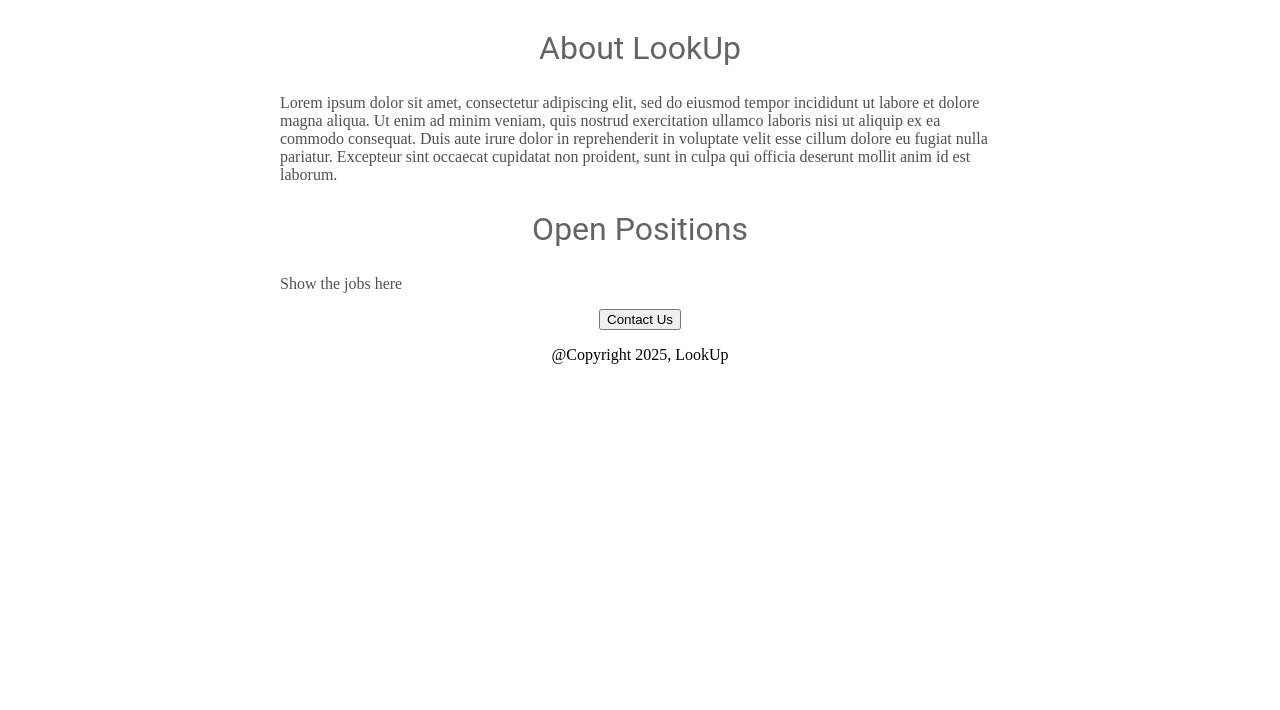
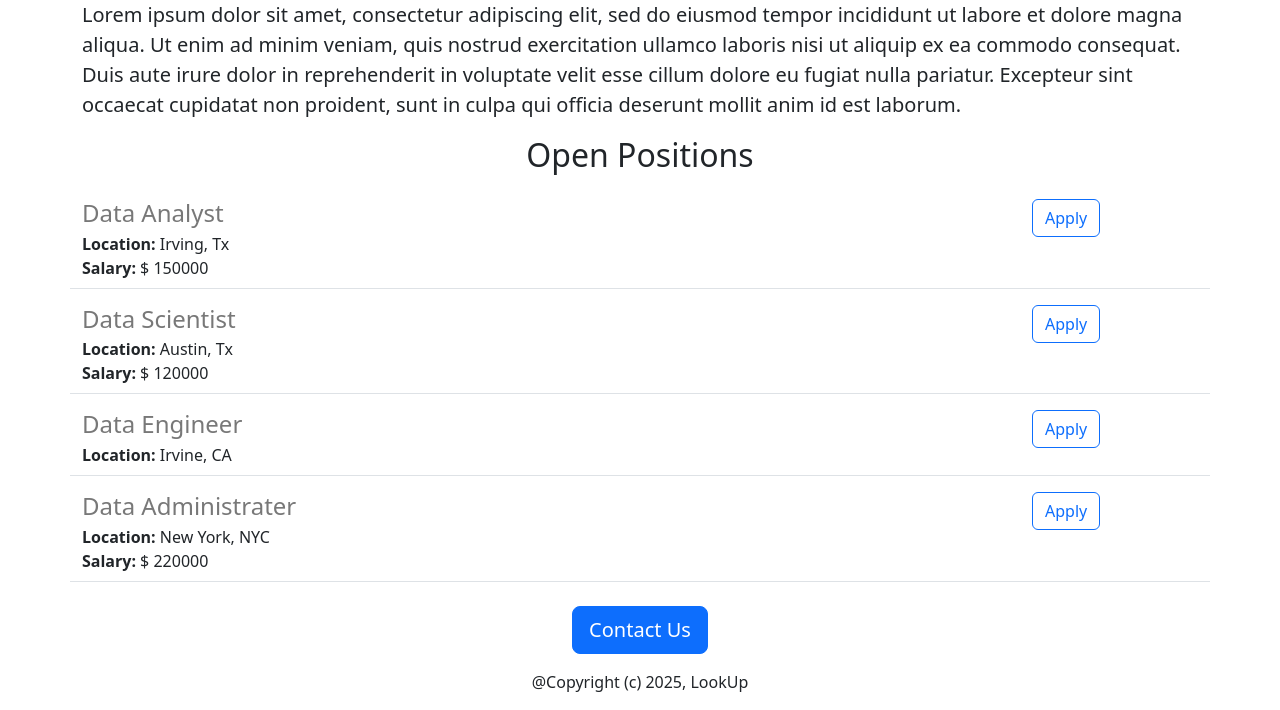
Before and after one commit to kaushiksri264/lookup-careers-website, a Flask app: page / in a window 1280 px wide. Shown: the part 462-1172 px from the top of the page. Before the commit the page ends 826 px from the top, so only its background shows below. Run offline with Flask 3, Linux system fonts and the light colour scheme.

Commit message:
Added Dynamic Elements

```diff
--- a/app.py
+++ b/app.py
@@ -1,12 +1,40 @@
-from flask import Flask, render_template
+from flask import Flask, render_template, jsonify
 
 app = Flask(__name__)
+
+jobs = [{
+    'id': 1,
+    'title': 'Data Analyst',
+    'location': 'Irving, Tx',
+    'salary': '$ 150000'
+}, {
+    'id': 2,
+    'title': 'Data Scientist',
+    'location': 'Austin, Tx',
+    'salary': '$ 120000'
+}, {
+    'id': 3,
+    'title': 'Data Engineer',
+    'location': 'Irvine, CA'
+}, {
+    'id': 4,
+    'title': 'Data Administrater',
+    'location': 'New York, NYC',
+    'salary': '$ 220000'
+}]
 
 
 @app.route("/")
 def hello_lookup():
-  return render_template('home.html')
+    return render_template(
+        'home.html', jobs=jobs,
+        company_name='LookUp')  #passes the jobs list to the html file
+
+
+@app.route("/api/jobs")
+def list_jobs():
+    return jsonify(jobs)
 
 
 if __name__ == "__main__":
-  app.run(host='0.0.0.0', debug=True)
+    app.run(host='0.0.0.0', debug=True)
--- a/templates/home.html
+++ b/templates/home.html
@@ -2,47 +2,35 @@
 <html>
   <head>
     <title>LookUp careers</title>
+    <meta charset="utf-8">
+    <meta name="viewport" content="width=device-width, initial-scale=1">
+    <link href="https://cdn.jsdelivr.net/npm/bootstrap@5.3.7/dist/css/bootstrap.min.css" rel="stylesheet" integrity="sha384-LN+7fdVzj6u52u30Kp6M/trliBMCMKTyK833zpbD+pXdCLuTusPj697FH4R/5mcr" crossorigin="anonymous">
+
     <style>
-      h1 {
-        font-size: 40px;
-        font-family: Roboto;
-        font-weight: normal;
-        color: rgb(50, 50, 50);
-        text-align: center;
-      }
-      #banner{
-        width: 100%;
-        height:360px;
-        object-fit:cover;
-      }
-      h2{
-        font-family: Roboto;
-        font-size: 32px;
-        font-weight: normal;
-        color: rgb(100, 100, 100);
-        text-align: center;
-      }
-      .bodytext{
-        fornt-family: Roboto;
-        color: rgb(80,80,80);
-      }
-      #container{
-        max-width : 720px;
-        margin: 0 auto 0 auto;
-      }
+        #banner{
+          height:320px;
+          width: 100%;
+          object-fit:cover;
+        }
+
     </style>
+
   </head>
   <body>
-    <div id = "container">
-      <h1>LookUp Careers</h1>
-        <img id="banner" src="https://100f3f91-859d-4d05-845a-eb1a6bcdb9a0-00-26i7c1aryfk3a.kirk.replit.dev/static/banner.jpg">
-      <h2>About LookUp</h2>
-         <p class="bodytext">Lorem ipsum dolor sit amet, consectetur adipiscing elit, sed do eiusmod tempor incididunt ut labore et dolore magna aliqua. Ut enim ad minim veniam, quis nostrud exercitation ullamco laboris nisi ut aliquip ex ea commodo consequat. Duis aute irure dolor in reprehenderit in voluptate velit esse cillum dolore eu fugiat nulla pariatur. Excepteur sint occaecat cupidatat non proident, sunt in culpa qui officia deserunt mollit anim id est laborum.</p>
-      <h2>Open Positions</h2>
-        <p class='bodytext'>Show the jobs here</p>
-      <div style="text-align:center">
-         <button id = "contactbutton">Contact Us</button>
-          <p>@Copyright 2025, LookUp</p>
+    <div class = "container">
+      <h1 class = "text-center mt-4 mb-4"> {{company_name}} Careers</h1>
+        <img class = "img-fluid" id="banner" src="https://100f3f91-859d-4d05-845a-eb1a6bcdb9a0-00-26i7c1aryfk3a.kirk.replit.dev/static/banner.jpg">
+      <h2 class="text-center">About LookUp</h2>
+         <p class ="lead">Lorem ipsum dolor sit amet, consectetur adipiscing elit, sed do eiusmod tempor incididunt ut labore et dolore magna aliqua. Ut enim ad minim veniam, quis nostrud exercitation ullamco laboris nisi ut aliquip ex ea commodo consequat. Duis aute irure dolor in reprehenderit in voluptate velit esse cillum dolore eu fugiat nulla pariatur. Excepteur sint occaecat cupidatat non proident, sunt in culpa qui officia deserunt mollit anim id est laborum.</p>
+      <h2 class="text-center mt-2 mb-4">Open Positions</h2>
+        <div>
+          {% for job in jobs %}
+            {% include 'jobitem.html' %}
+          {% endfor %}
+        </div>
+      <div class="text-center mt-4">
+         <button class = "btn btn-primary btn-lg">Contact Us</button>
+          <p class="mt-3">@Copyright (c) 2025, LookUp</p>
       </div>
     </div>
   </body>
--- /dev/null
+++ b/templates/jobitem.html
@@ -0,0 +1,19 @@
+<div class = "border-bottom row" style = "margin-bottom:16px; padding-bottom: 8px;">
+  <div class="col-10">
+    <h4 style="color:rgb(120,120,120); margin-bottom: 4px;">
+      {{job['title']}}
+    </h4>
+
+    <div>
+      <b>Location:</b> {{job['location']}}
+    </div>
+    {% if 'salary' in job %}
+    <div>
+      <b>Salary:</b> {{job['salary']}}
+    </div>
+    {% endif %}
+  </div>
+  <div class="col-2">
+     <button type="button" class="btn btn-outline-primary">Apply</button>
+  </div>
+</div>
```
Also changed, not shown: 1 other file.
